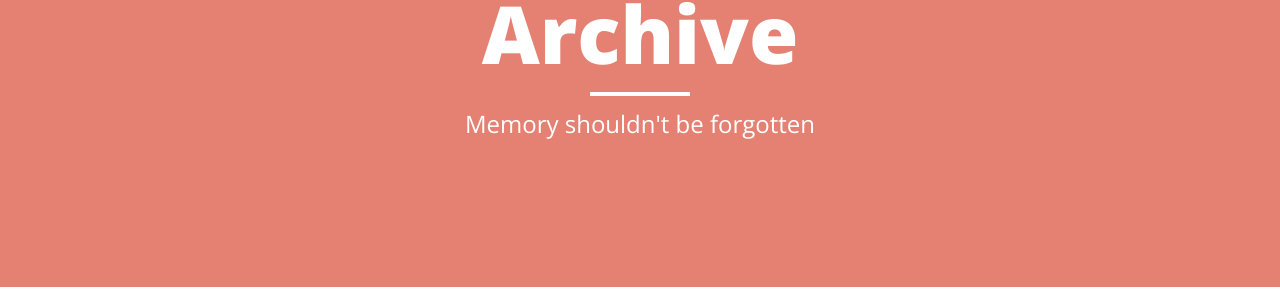
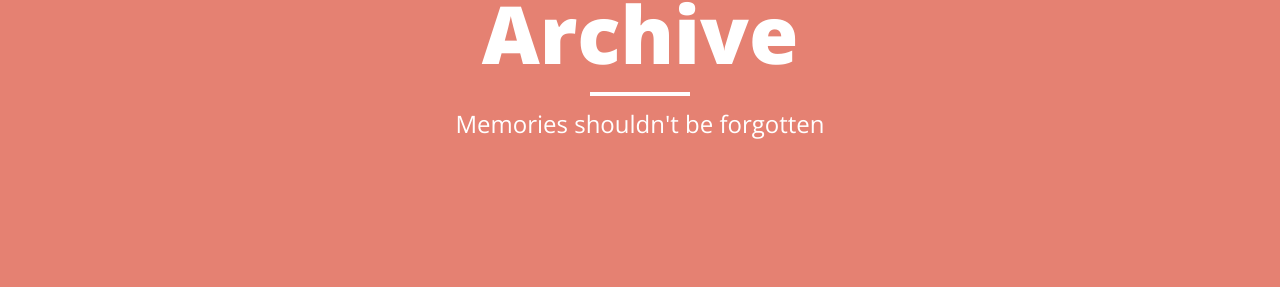
Before and after one commit to liangyue268/liangyue268.github.io, a Jekyll site: the page built from archive.html, in a window 1280 px wide. Shown: the part 161-465 px from the top of the page. Built offline with Jekyll 4.4.1, drawn with Linux system fonts in a browser that asks for light colours; nearby versions of some CDN libraries.

Commit message:
update archive.html

```diff
--- a/archive.html
+++ b/archive.html
@@ -1,11 +1,11 @@
 ---
 layout: page
 title: "Archive"
-description: "Memory shouldn't be forgotten"
+description: "Memories shouldn't be forgotten"
 header-img: "img/orange.jpg"
 ---
 
-<div id="archives">
+<div class="archives">
 {% for post in site.posts %}
   {% capture y %}{{post.date | date:"%Y"}}{% endcapture %}
   {% if year != y %}
```
